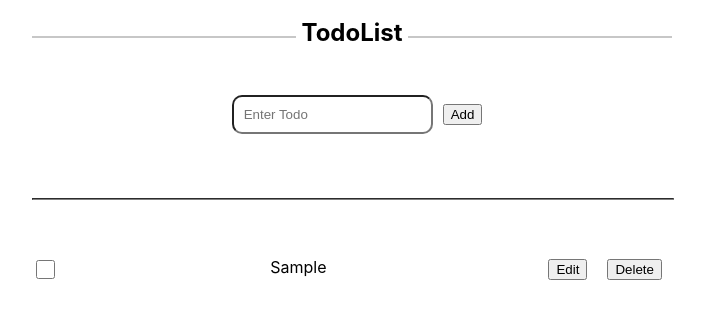
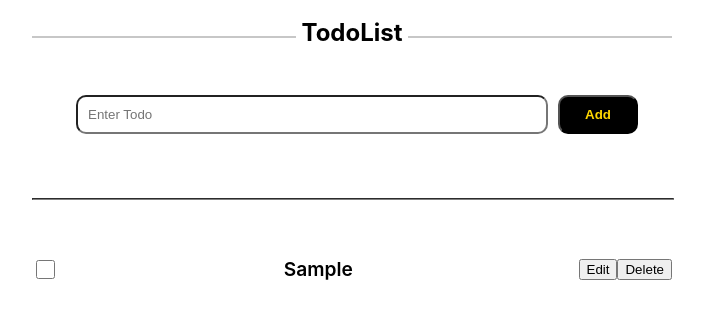
Before and after one commit to Alireza-Allahverdi/todo-list, a React (Create React App) app: page / in a window 1280 px wide. Both pictures are taken after typing "Sample" into the empty fields and a click on the button "Add". Shown: the top 318 px of the page, without its empty margins (288-993 px from the left). Built offline with nearby package versions, Linux system fonts and the light colour scheme.

Commit message:
stye are better

```diff
--- a/src/styles/todoStyle.scss
+++ b/src/styles/todoStyle.scss
@@ -28,9 +28,19 @@
         color: red;
     }
     input {
+        width: 70%;
         border-radius: 10px;
         margin: 0px 10px;
         padding: 10px;
+        border-width: 2.5px;
+    }
+    button {
+        cursor: pointer;
+        padding: 10px 25px;
+        border-radius: 10px;
+        background-color: #000000;
+        color: gold;
+        font-weight: 700;
     }
 }
 
@@ -43,6 +53,12 @@ hr {
 
 .adding-text {
     margin-bottom: 1rem;
+    font-weight: 700;
+}
+
+.todolist {
+    height: 60vh;
+    overflow: auto;
 }
 
 .todo-item {
@@ -53,11 +69,14 @@ hr {
     .checkbox {
         width: 1.2rem;
         height: 1.2rem;
+        cursor: pointer;
     }
     .todo-text {
-        width: max-content ;
+        width: max-content;
         margin: 0 auto;
         text-align: start;
+        font-weight: 600;
+        font-size: 1.2rem;
     }
     .complete {
         text-decoration: line-through;
@@ -67,8 +86,19 @@ hr {
         display: flex;
         align-items: center;
         flex-wrap: wrap;
-        button {
-            margin: 0 10px;
+        .action-icon {
+            cursor: pointer;
+            margin: 0 20px;
+            color: gray;
+            transition: color .2s ease;
+            &:hover {
+                color: goldenrod;
+            }
+        }
+        .action-divider {
+            width: 2px;
+            height: 100%;
+            background-color: goldenrod;
         }
     }
 }
```
